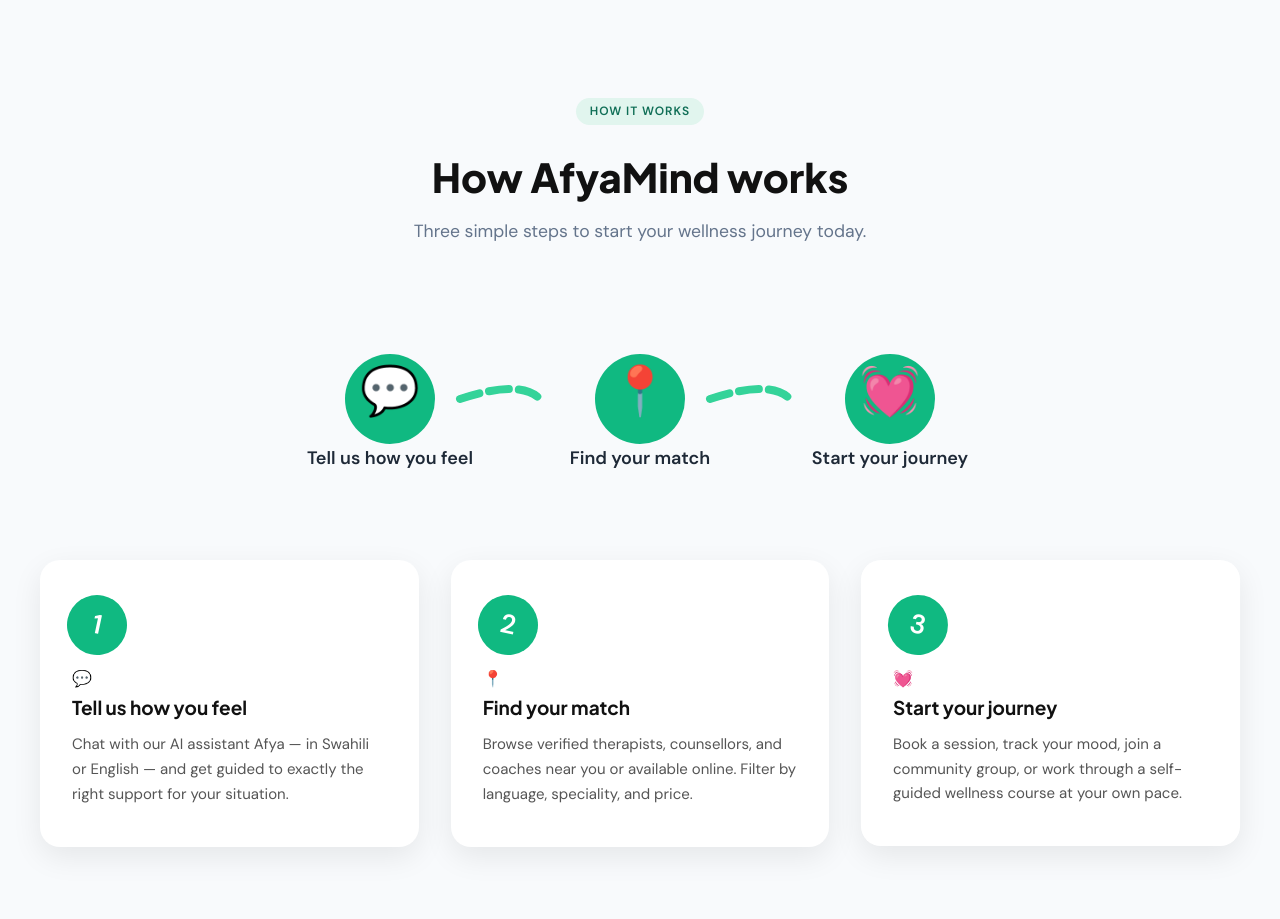
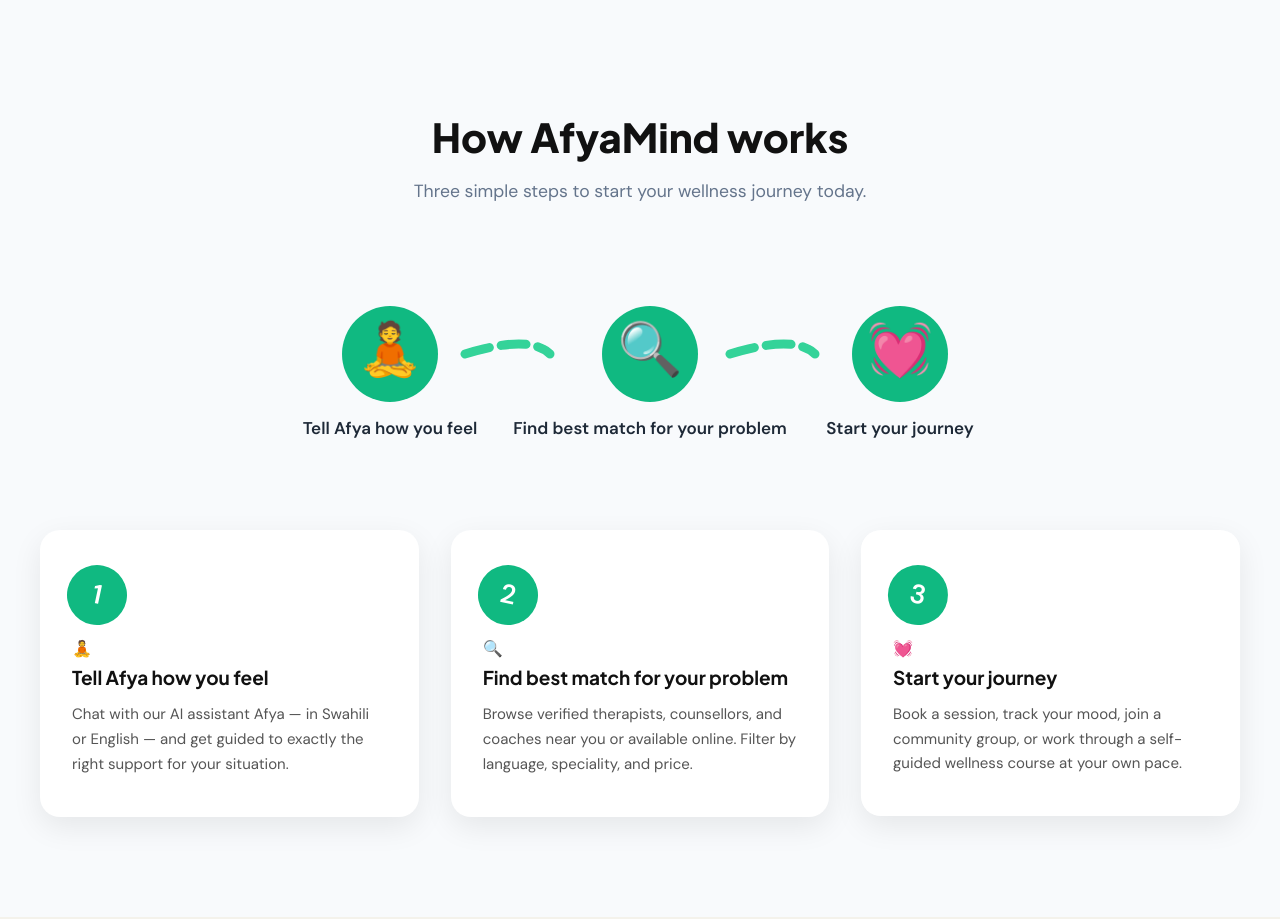
Before and after one commit to sethcolosso/Afyamind, a website: page frontend/home.html in a window 1280 px wide. Shown: the part 926-1845 px from the top of the page. Drawn offline with Linux system fonts and the light colour scheme.

Commit message:
small updates

```diff
--- a/frontend/home.html
+++ b/frontend/home.html
@@ -78,7 +78,6 @@
 <section id="how-it-works" style="padding: 100px 0; background: #f8fafc;">
   <div class="container">
     <div style="text-align:center; margin-bottom: 4rem;">
-      <div class="section-badge">How it works</div>
       <h2 class="section-heading" style="font-size: 2.5rem; margin: 1rem 0;">How AfyaMind works</h2>
       <p class="section-sub" style="max-width: 600px; margin: 0 auto; font-size: 1.1rem; color: #64748b;">
         Three simple steps to start your wellness journey today.
@@ -87,32 +86,32 @@
 
     <!-- Cartoon Animation -->
     <div class="cartoon-animation" style="text-align:center; margin-bottom: 4rem;">
-      <svg width="800" height="180" viewBox="0 0 800 180" fill="none" xmlns="http://www.w3.org/2000/svg" id="steps-svg">
+      <svg width="800" height="190" viewBox="0 0 800 190" fill="none" xmlns="http://www.w3.org/2000/svg" id="steps-svg">
         <!-- Step 1 -->
         <g id="step1">
-          <circle cx="150" cy="90" r="45" fill="#10b981"/>
-          <text x="150" y="98" font-size="48" text-anchor="middle" fill="white">💬</text>
-          <text x="150" y="155" font-size="18" text-anchor="middle" fill="#1e2937" font-weight="600">Tell us how you feel</text>
+          <circle cx="150" cy="85" r="48" fill="#10b981"/>
+          <text x="150" y="98" font-size="52" text-anchor="middle" fill="white">🧘</text>
+          <text x="150" y="165" font-size="17" text-anchor="middle" fill="#1e2937" font-weight="600">Tell Afya how you feel</text>
         </g>
 
         <!-- Arrow 1 -->
-        <path id="arrow1" d="M220 90 Q280 70 300 90" stroke="#34d399" stroke-width="8" stroke-linecap="round" fill="none" stroke-dasharray="20 10"/>
+        <path id="arrow1" d="M225 85 Q290 65 310 85" stroke="#34d399" stroke-width="9" stroke-linecap="round" fill="none" stroke-dasharray="25 12"/>
 
         <!-- Step 2 -->
         <g id="step2">
-          <circle cx="400" cy="90" r="45" fill="#10b981"/>
-          <text x="400" y="98" font-size="48" text-anchor="middle" fill="white">📍</text>
-          <text x="400" y="155" font-size="18" text-anchor="middle" fill="#1e2937" font-weight="600">Find your match</text>
+          <circle cx="410" cy="85" r="48" fill="#10b981"/>
+          <text x="410" y="98" font-size="52" text-anchor="middle" fill="white">🔍</text>
+          <text x="410" y="165" font-size="17" text-anchor="middle" fill="#1e2937" font-weight="600">Find best match for your problem</text>
         </g>
 
         <!-- Arrow 2 -->
-        <path id="arrow2" d="M470 90 Q530 70 550 90" stroke="#34d399" stroke-width="8" stroke-linecap="round" fill="none" stroke-dasharray="20 10"/>
+        <path id="arrow2" d="M490 85 Q555 65 575 85" stroke="#34d399" stroke-width="9" stroke-linecap="round" fill="none" stroke-dasharray="25 12"/>
 
         <!-- Step 3 -->
         <g id="step3">
-          <circle cx="650" cy="90" r="45" fill="#10b981"/>
-          <text x="650" y="98" font-size="48" text-anchor="middle" fill="white">💓</text>
-          <text x="650" y="155" font-size="18" text-anchor="middle" fill="#1e2937" font-weight="600">Start your journey</text>
+          <circle cx="660" cy="85" r="48" fill="#10b981"/>
+          <text x="660" y="98" font-size="52" text-anchor="middle" fill="white">💓</text>
+          <text x="660" y="165" font-size="17" text-anchor="middle" fill="#1e2937" font-weight="600">Start your journey</text>
         </g>
       </svg>
     </div>
@@ -120,15 +119,15 @@
     <div class="steps-grid" id="steps-grid">
       <div class="step-card" data-step="1">
         <div class="step-number">1</div>
-        <div class="step-icon">💬</div>
-        <div class="step-title">Tell us how you feel</div>
+        <div class="step-icon">🧘</div>
+        <div class="step-title">Tell Afya how you feel</div>
         <p class="step-body">Chat with our AI assistant Afya — in Swahili or English — and get guided to exactly the right support for your situation.</p>
       </div>
 
       <div class="step-card" data-step="2">
         <div class="step-number">2</div>
-        <div class="step-icon">📍</div>
-        <div class="step-title">Find your match</div>
+        <div class="step-icon">🔍</div>
+        <div class="step-title">Find best match for your problem</div>
         <p class="step-body">Browse verified therapists, counsellors, and coaches near you or available online. Filter by language, speciality, and price.</p>
       </div>
 
```
